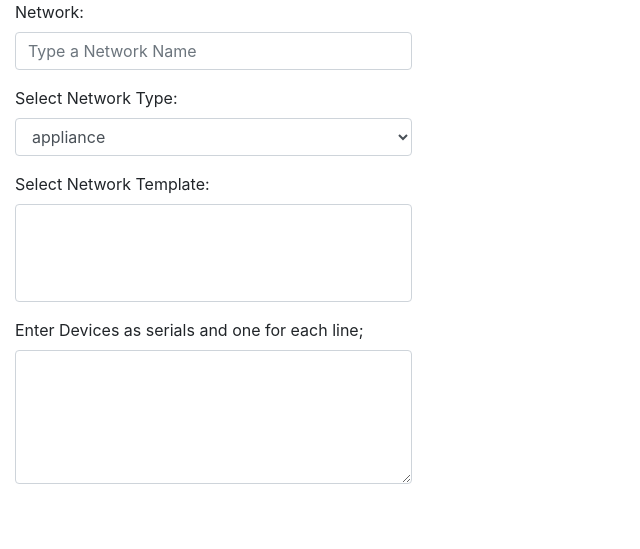
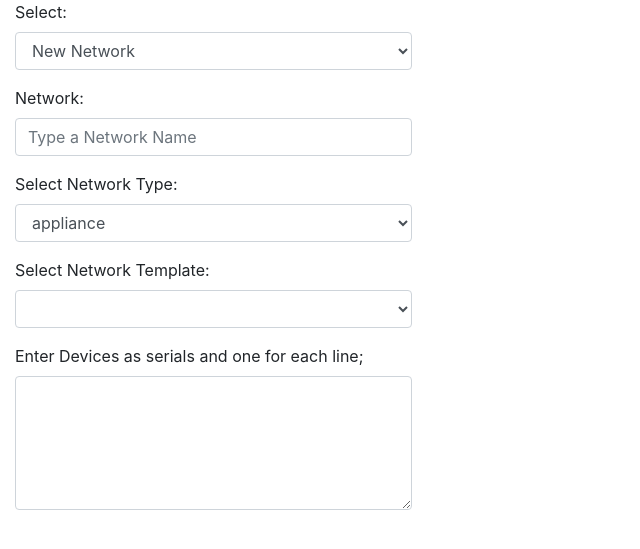
Before and after one commit to omertb/meraki-opui, a Flask app: template project/home/templates/home.html in a window 1280 px wide. Shown: the part 112-661 px from the top of the page, without its empty margins (0-640 px from the left). Run offline with Flask 2, Linux system fonts and the light colour scheme; the template is opened without the code that fills it, so the values that code supplies are empty; parts of the project's set-up code (start-up, migrations or seed data) failed here and were passed over; some libraries are stand-ins or nearby versions.

Commit message:
hide show form

```diff
--- a/project/home/templates/home.html
+++ b/project/home/templates/home.html
@@ -9,7 +9,10 @@
     <link rel="stylesheet" href="https://stackpath.bootstrapcdn.com/bootstrap/4.3.1/css/bootstrap.min.css" integrity="sha384-ggOyR0iXCbMQv3Xipma34MD+dH/1fQ784/j6cY/iJTQUOhcWr7x9JvoRxT2MZw1T" crossorigin="anonymous">
 
     <title>Register Networks and Devices</title>
+
   </head>
+
+
   <body>
 
   <div class="container-fluid">
@@ -56,17 +59,26 @@
 	<div class="row">
 
 		<div class="col-md-4">
-
             <form>
 
                 <div class="form-group">
-        <label for="exampleFormControlInput1">Network: </label>
-        <input type="text" class="form-control" id="exampleFormControlInput1" placeholder="Type a Network Name">
+                    <label for="hideShowForm">Select:</label>
+                    <select class="form-control" id="hideShowForm">
+                      <option value="new">New Network</option>
+                      <option value="existing">Existing Network</option>
+                    </select>
+                </div>
+
+                <div id="newNetForm">
+
+              <div class="form-group">
+                <label for="netNameInput">Network: </label>
+                <input type="text" class="form-control" id="netNameInput" placeholder="Type a Network Name">
               </div>
 
               <div class="form-group">
-        <label for="exampleFormControlSelect1">Select Network Type: </label>
-        <select class="form-control" id="exampleFormControlSelect1">
+                <label for="netTypeSelect">Select Network Type: </label>
+                <select class="form-control" id="netTypeSelect">
                   <option>appliance</option>
                   <option>switch</option>
                   <option>wireless</option>
@@ -74,10 +86,22 @@
               </div>
 
               <div class="form-group">
-        <label for="exampleFormControlSelect2">Select Network Template: </label>
-        <select multiple class="form-control" id="exampleFormControlSelect2">
+                <label for="netTemplateSelect2">Select Network Template: </label>
+                <select class="form-control" id="netTemplateSelect">
                 </select>
               </div>
+                </div>
+
+                <div id="existingNetForm">
+
+                  <div class="form-group">
+                    <label for="existingNetSelect">Select Network: </label>
+                    <select class="form-control" id="existingNetSelect">
+                    </select>
+                  </div>
+
+                </div>
+
               <div class="form-group">
                 <label for="exampleFormControlTextarea1">Enter Devices as serials and one for each line;</label>
                 <textarea class="form-control" id="exampleFormControlTextarea1" rows="5"></textarea>
@@ -96,5 +120,25 @@
     <script src="https://code.jquery.com/jquery-3.3.1.slim.min.js" integrity="sha384-q8i/X+965DzO0rT7abK41JStQIAqVgRVzpbzo5smXKp4YfRvH+8abtTE1Pi6jizo" crossorigin="anonymous"></script>
     <script src="https://cdnjs.cloudflare.com/ajax/libs/popper.js/1.14.7/umd/popper.min.js" integrity="sha384-UO2eT0CpHqdSJQ6hJty5KVphtPhzWj9WO1clHTMGa3JDZwrnQq4sF86dIHNDz0W1" crossorigin="anonymous"></script>
     <script src="https://stackpath.bootstrapcdn.com/bootstrap/4.3.1/js/bootstrap.min.js" integrity="sha384-JjSmVgyd0p3pXB1rRibZUAYoIIy6OrQ6VrjIEaFf/nJGzIxFDsf4x0xIM+B07jRM" crossorigin="anonymous"></script>
+
+       <script type="text/javascript">
+
+      $(document).ready(function(){
+    $("#hideShowForm").change(function(){
+        $(this).find("option:selected").each(function(){
+            var optionValue = $(this).attr("value");
+            if(optionValue=='new'){
+                $("#newNetForm").show();
+                $("#existingNetForm").hide();
+            } else{
+                $("#newNetForm").hide();
+                $("#existingNetForm").show();
+                }
+            });
+        }).change();
+    });
+
+      </script>
+
   </body>
 </html>
```
Lines whose indentation alone changed are shown as unchanged.
